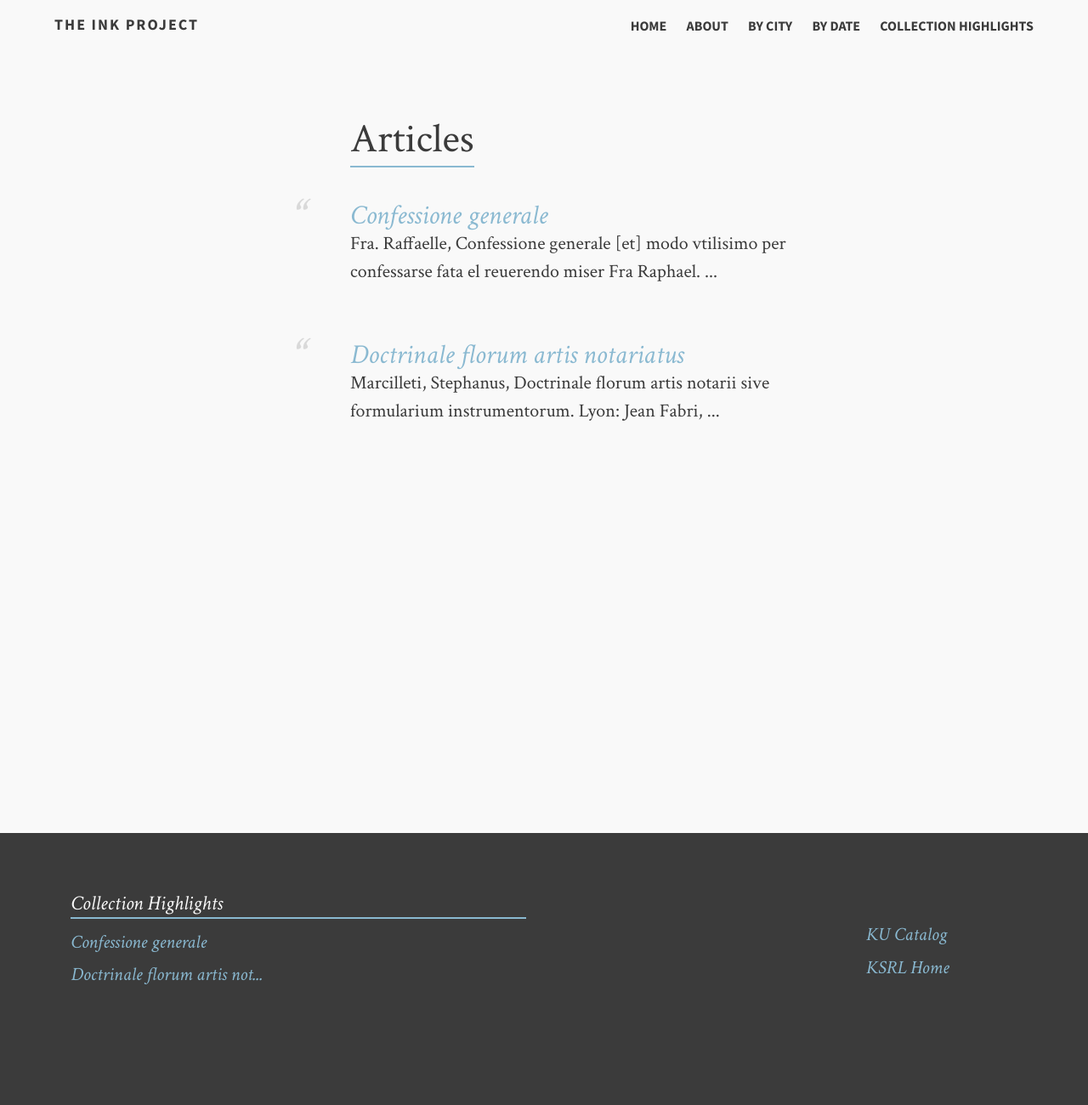
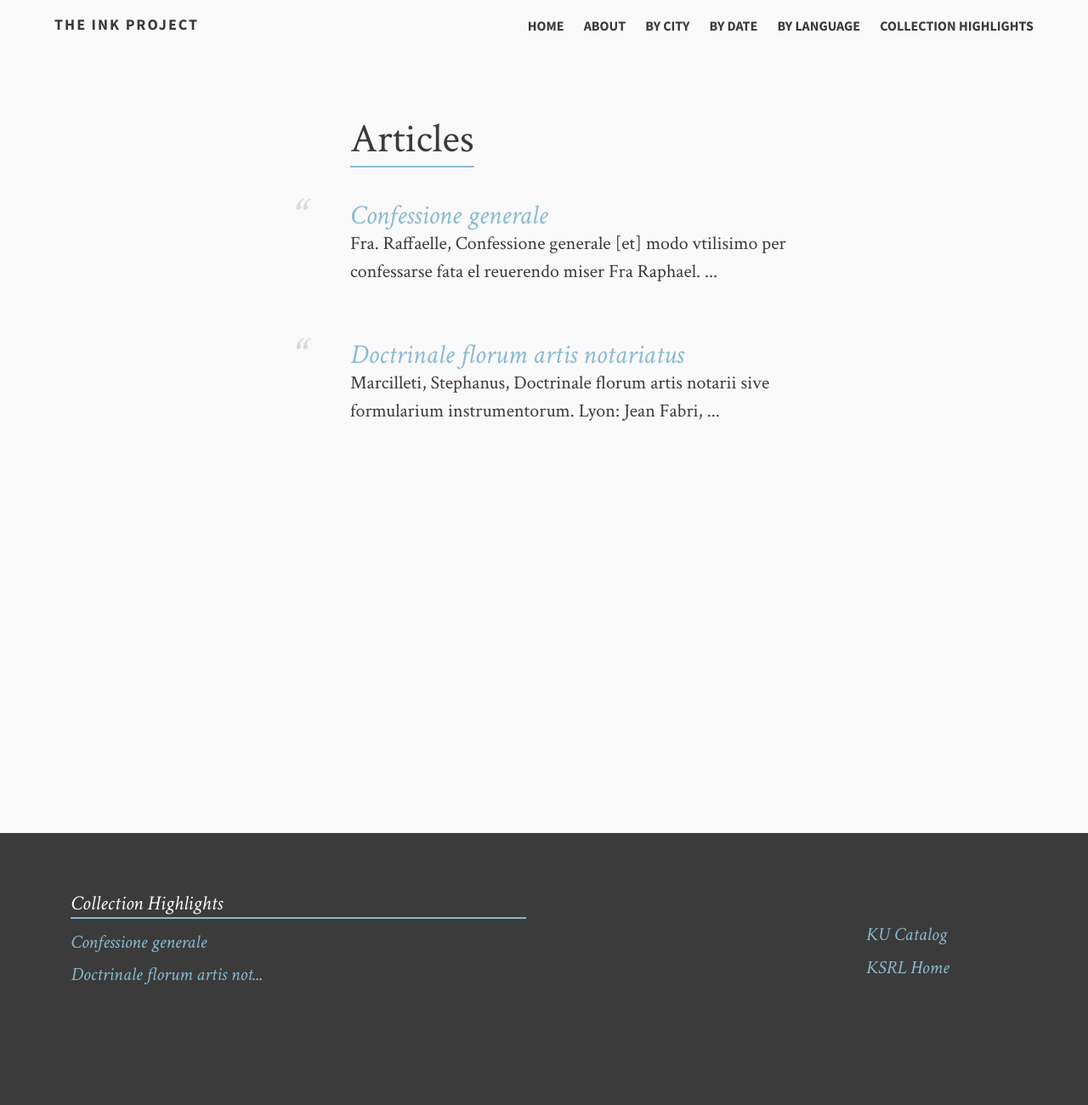
Before and after one commit to tenniso2/tenniso2.github.io, a Jekyll site: the page built from articles.md, in a window 1280 px wide. Shown: the whole page at 85% size. Built offline with Jekyll 4.4.1, drawn with Linux system fonts in a browser that asks for light colours.

Commit message:
nav change attempt

```diff
--- a/_config.yml
+++ b/_config.yml
@@ -27,6 +27,8 @@ links:
     url: /city
   - title: By Date
     url: /date
+  - title: By Language
+    url: /vernacular
   - title: Collection Highlights
     url: /notable
 
```
